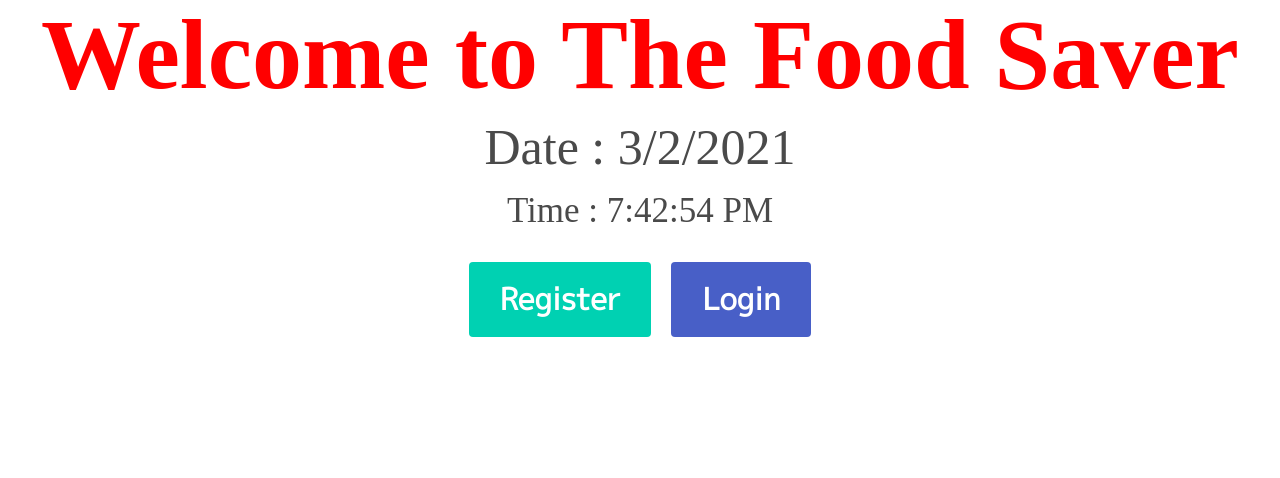
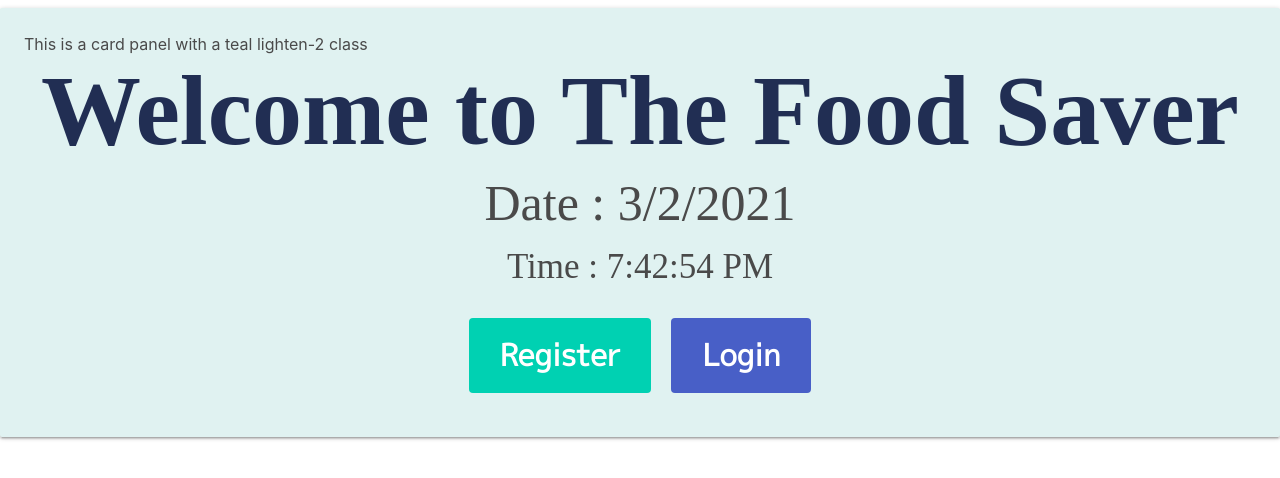
Before and after one commit to ahnlok/food-saver, a React (Create React App) app in the folder client/: page / in a window 1280 px wide. Shown: the top 478 px of the page. Built offline with nearby package versions, Linux system fonts and the light colour scheme; a web font is replaced by a local one.

Commit message:
updated styling

```diff
--- a/client/src/forms/Welcome/Welcome.js
+++ b/client/src/forms/Welcome/Welcome.js
@@ -14,6 +14,7 @@ export default function Welcome () {
 
     return (
         <div className="background">
+            <div class="card-panel teal lighten-5">This is a card panel with a teal lighten-2 class
             {id && <button onClick={logout}>Logout</button>}
             <h1 className="header center">Welcome {id && username} to The Food Saver</h1>
             <DateTime className="date"></DateTime>
@@ -35,8 +36,11 @@ export default function Welcome () {
                 {!id && <Link to="/login"
                 className="login_link">Login</Link>}
                 </button>
+
             </div>
             {id && <Items />}
+
+        </div>
         </div>
     )
 }
--- a/client/src/forms/Welcome/style.css
+++ b/client/src/forms/Welcome/style.css
@@ -8,10 +8,11 @@
     /* background: url('./img/apple.jpg'); */
     background-repeat: no-repeat;
     background-size: cover;
+
 }
 .header {
     font-weight: bold;
-    color: red;
+    color: #212e53;
     font-family: 'Francois One';
     font-size: 100px;
     size: 100px;
@@ -26,8 +27,8 @@
     font-size: 35px;
 }
 #register_button {
-   font-size: 30px;
-   margin-right: 20px;
+    font-size: 30px;
+    margin-right: 20px;
 }
 .register_link {
     color: white;
```
Also changed, not shown: 1 other file (tests, documents, lock files or other folders).
